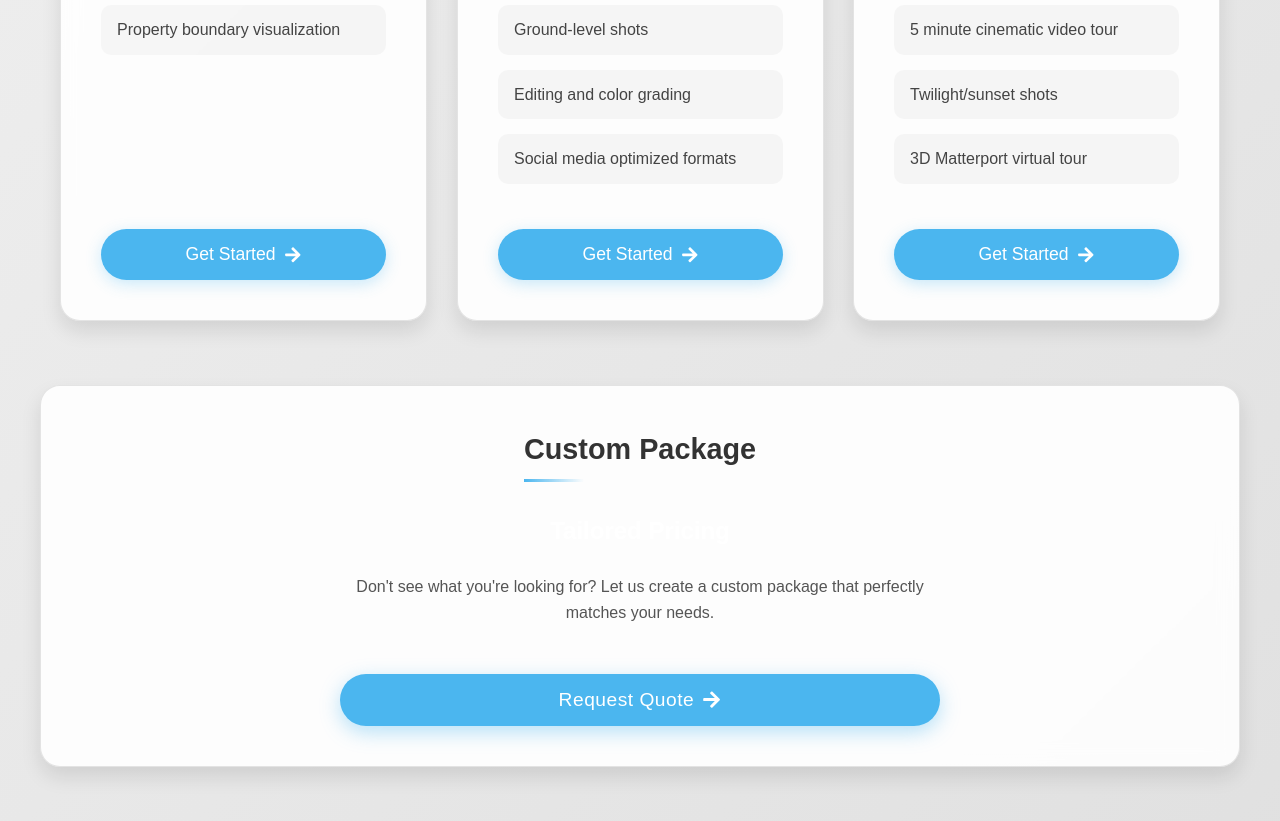
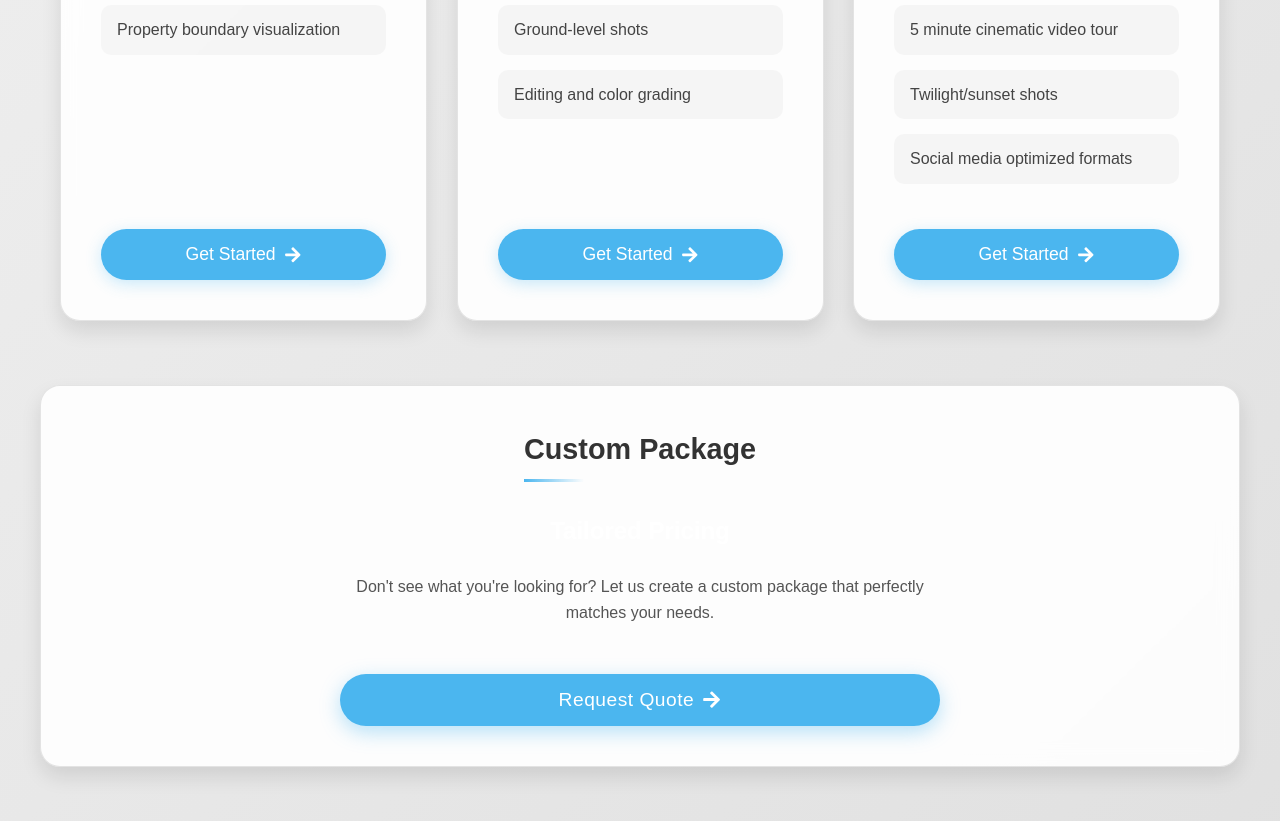
Before and after one commit to Mattyboy25/chris-website, a React (Vite) app: page /services in a window 1280 px wide. Shown: the part 1400-2221 px from the top of the page. Built offline with nearby package versions, Linux system fonts and the light colour scheme; no server answers.

Commit message:
Update services data: simplify feature lists by removing redundant items for clarity

```diff
--- a/src/data/servicesData.js
+++ b/src/data/servicesData.js
@@ -33,13 +33,11 @@ export const services = [
     slug: "standard-photo-video",
     title: "Standard Package",    shortDesc: "Comprehensive photo and video coverage for properties.",
     fullDesc: "Our standard package combines aerial and ground photography with video for a complete property showcase. Includes high-quality photos and a professionally edited video tour optimized for social media.",
-    iconName: "FaVideo",    videoSrc: "/videos/Real%20Estate%20Summergrove.mp4",
-    features: [
+    iconName: "FaVideo",    videoSrc: "/videos/Real%20Estate%20Summergrove.mp4",    features: [
       "15-20 High-quality aerial photos",
       "2-3 minute edited video tour",
       "Ground-level shots",
-      "Editing and color grading",
-      "Social media optimized formats"
+      "Editing and color grading"
     ],
     process: [
       { step: 1, title: "Consultation", desc: "Detailed planning of photo and video coverage" },
@@ -62,13 +60,12 @@ export const services = [
     title: "Premium Package",    shortDesc: "Full-service real estate marketing package.",
     fullDesc: "Our premium package delivers the ultimate property showcase with comprehensive aerial and ground coverage, cinematic video tours, 3D virtual tours, and twilight photography. Perfect for luxury properties and high-end real estate.",
     iconName: "FaHome",
-    videoSrc: "/videos/City.mp4",
-    features: [
+    videoSrc: "/videos/City.mp4",    features: [
       "25+ High-quality aerial shots",
       "Ground-level shots",
       "5 minute cinematic video tour",
       "Twilight/sunset shots",
-      "3D Matterport virtual tour"
+      "Social media optimized formats"
     ],
     process: [
       { step: 1, title: "Strategy", desc: "Comprehensive marketing plan development" },
```
